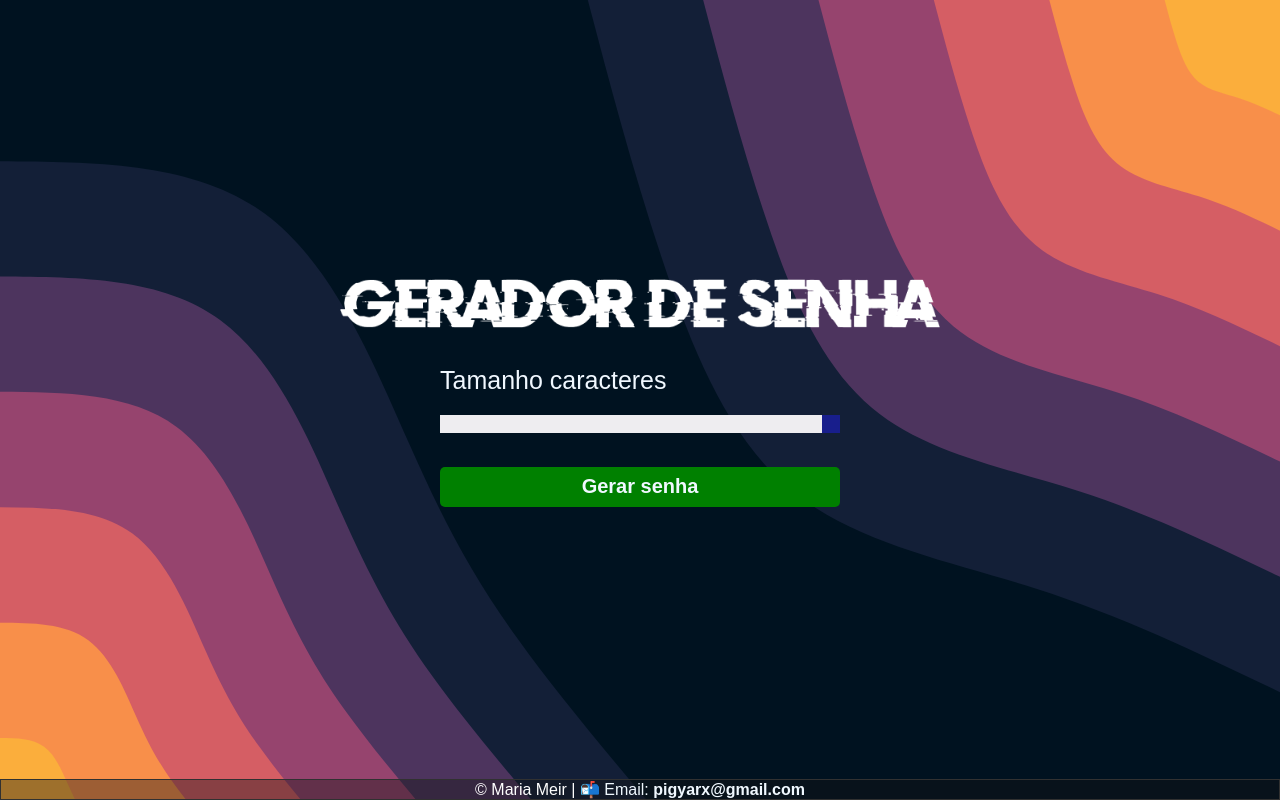
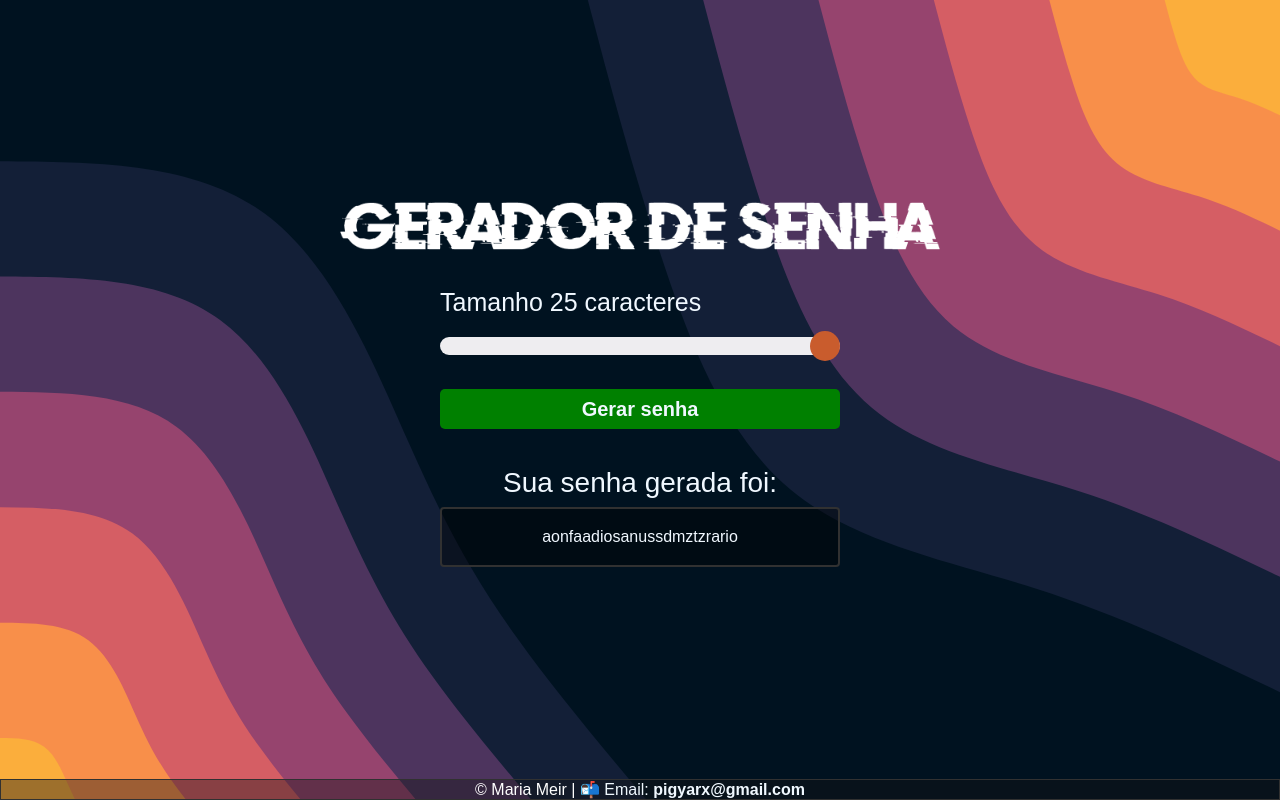
Before and after one commit to mariameir/geradordesenhas, a plain HTML site: page index.html in a window 1280 px wide. Both pictures are taken after a click on the button "Gerar senha". Drawn offline with Linux system fonts and the light colour scheme.

Commit message:
criacao do script do projeto e finalizacao do projeto

```diff
--- a/style.css
+++ b/assets/css/style.css
@@ -7,7 +7,7 @@
 }
 
 body{
-    background-image:url(blob-scene-haikei.svg);
+    background-image:url("/assets/img/bg.svg");
     background-size:cover;
     width: 100%;
     height: 100vh;
@@ -41,13 +41,15 @@ body{
     cursor: pointer;
     outline: none;
     height: 18px;
+    border-radius: 20px;
 }
 [type="range"]::-webkit-slider-thumb{
     appearance: none;
     display: block;
-    width: 18px;
-    height: 18px;
-    background-color: rgb(24, 30, 140);
+    width:30px;
+    height: 30px;
+    background-color: rgb(201, 92, 45);
+    border-radius: 20px;
 
 }
 
--- /dev/null
+++ b/assets/js/script.js
@@ -0,0 +1,32 @@
+let sliderElement = document.querySelector("#slider");
+let buttonElement = document.querySelector("#button");
+
+let sizePassword = document.querySelector("#valor");
+let password = document.querySelector("#password");
+
+let containerPassword = document.querySelector("#container-password");
+
+let charset = 'mariameirfernandasouzacastros';
+let novaSenha = "";
+
+sizePassword.innerHTML = sliderElement.value;
+
+slider.oninput = function(){
+    sizePassword.innerHTML = this.value;
+}
+
+function genaratePassword(){
+    let pass = "";
+    for(let i = 0, n =charset.length; i < sliderElement.value; i++){
+        pass += charset.charAt(Math.floor(Math.random() *n));
+
+    }
+    containerPassword.classList.remove("hide");
+    password.innerHTML = pass;
+    novaSenha = pass;
+}
+
+function copyPassword(){
+    alert("Senha copiada com sucesso!");
+    navigator.clipboard.writeText(novaSenha);
+}
--- a/index.html
+++ b/index.html
@@ -5,28 +5,28 @@
     <meta http-equiv="X-UA-Compatible" content="IE=edge">
     <meta name="viewport" content="width=device-width, initial-scale=1.0">
     <meta name="keywords" content="Gerador de senhas, gerador password">
-    <link rel="stylesheet" href="style.css">
-    <link rel="icon" type="image/png" href="/favicon-32x32.png">
+    <link rel="stylesheet" href="assets/css/style.css">
+    <link rel="icon" type="image/png" href="assets/img/favicon-32x32.png">
     <title>Gerador de senhas</title>
 </head>
 <body>
-    <img class="logo" src="logo.png" alt="logo do gerador de senhas">
+    <img class="logo" src="assets/img/logo.png" alt="logo do gerador de senhas">
     <main class="container-input">
-        <span>Tamanho <span id="valor"></span>caracteres</span>
+        <span>Tamanho <span id="valor"></span> caracteres</span>
         <input id="slider" class="slider" type="range" min="5" max="25" value="25">
-        <button class="button-cta" id="button" >Gerar senha</button>
+        <button class="button-cta" id="button" onclick="genaratePassword()" >Gerar senha</button>
     </main>
 
-    <div id="container-password"  class="container-password hide">
-        <span class="title">Sua senha gerada foi:</span>
-        <span id="password"  class="password">123412341234123412</span>
-        <span class="tooltip"> 👆 Clique na senha para copiar. 👆</span>
+    <div id="container-password" onclick="copyPassword()" class="container-password hide">
+        <span class="title">Sua senha gerada foi: </span>
+        <span id="password"  class="password"></span>
+        <span  class="tooltip"> 👆 Clique na senha para copiar. 👆</span>
       </div>
 
       <footer>
         © Maria Meir | <a style="text-decoration: none; color: aliceblue;" href="mailto:pigyarx@gmail.com">📬 Email: <strong>pigyarx@gmail.com</strong></a>
       </footer>
 
-    <script src="script.js"></script>
+    <script src="assets/js/script.js"></script>
 </body>
 </html>
```
Also changed, not shown: assets/img/bg.svg (renamed from blob-scene-haikei.svg), assets/img/favicon-32x32.png (renamed from favicon-32x32.png), assets/img/logo.png (renamed from logo.png), script.js (deleted).
